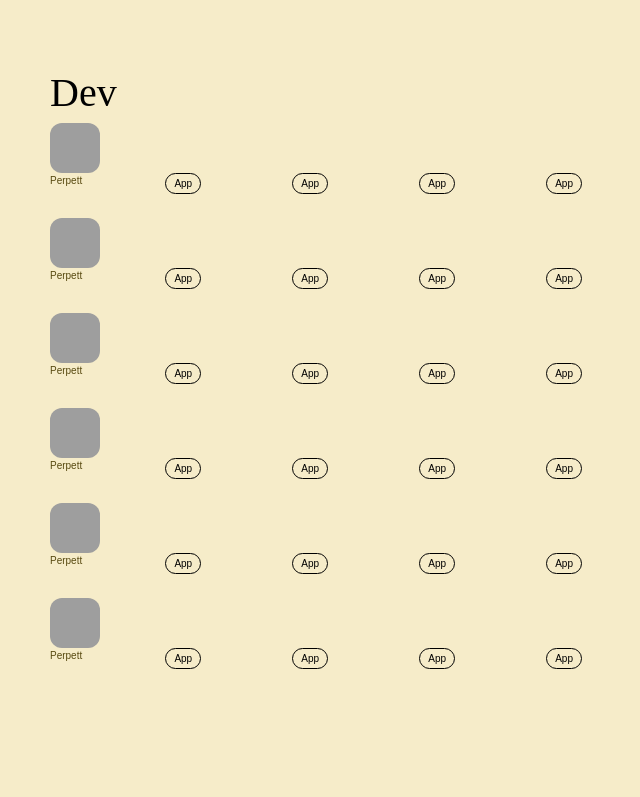
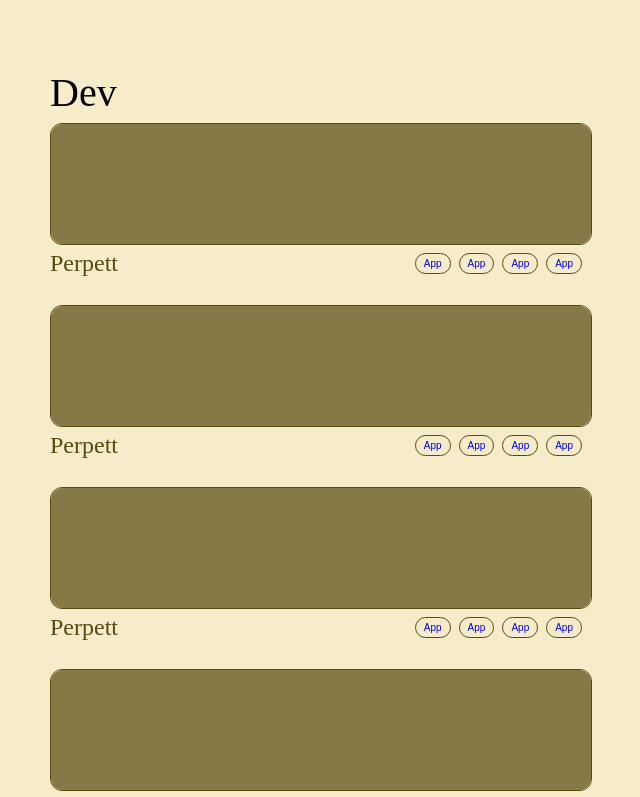
Before and after one commit to moonozz/portfolio, a React (Create React App) app: page / in a window 1280 px wide. Shown: the part 1300-2097 px from the top of the page, without its empty margins (610-1250 px from the left). Built offline with nearby package versions, Linux system fonts and the light colour scheme; grey boxes are pictures that could not be loaded; a web font is replaced by a local one.

Commit message:
:zap: Feat: Card 컴포넌트생성

```diff
--- a/src/component/Card.jsx
+++ b/src/component/Card.jsx
@@ -1,21 +1,28 @@
 import React from 'react';
-import styled from 'styled-components';
+import { Link } from 'react-router-dom';
+import styled, { withTheme } from 'styled-components';
 import Tag from './Tag';
-import perpettMain from '../images/perpett-main.png';
 
-function Card({ text, items }) {
+function Card({ id, text, items, imgUrl, theme }) {
   return (
-    <CardDiv>
-      <Img src={perpettMain} alt="퍼펫트" />
-      <Txt>
-        <H3 className="clashFont">{text}</H3>
-        <Tag items={items} />
-      </Txt>
-    </CardDiv>
+    <Link to={`/p/${id}`}>
+      <CardDiv>
+        <LinkDiv>
+          {/* <Img src={imgUrl} alt="퍼펫트" /> */}
+          <Img imgUrl={imgUrl} />
+          <Content>
+            <Title>{text}</Title>
+            <TagGroup>
+              <Tag items={items} borderColor={theme.color.mainDark} />
+            </TagGroup>
+          </Content>
+        </LinkDiv>
+      </CardDiv>
+    </Link>
   );
 }
 
-export default Card;
+export default withTheme(Card);
 
 const CardDiv = styled.div`
   display: flex;
@@ -23,18 +30,63 @@ const CardDiv = styled.div`
   margin-bottom: 2.4rem;
 `;
 
-const Img = styled.img`
-  border-radius: 1.2rem;
-  width: 50px;
-  height: 50px;
+const LinkDiv = styled.a`
+  /* display: flex;
+  flex-direction: column; */
+  &:hover {
+    text-decoration: none;
+    font-weight: 900;
+    /* transition: width 2s linear 4s; */
+    /* transition: all 3s ease-in-out 8s; */
+    /* transition: all cubic-bezier(0.4, 0, 1, 1) 300ms; */
+  }
 `;
 
-const Txt = styled.div`
-  display: flex;
-  flex-direction: row;
-  justify-content: space-between;
+const Img = styled.div`
+  position: relative;
+  border-radius: 1.2rem;
+  width: 100%;
+  height: 12rem;
+  background-image: url(${({ imgUrl }) => imgUrl});
+  background-repeat: no-repeat;
+  background-size: cover;
+  border: 0.1rem solid ${({ theme }) => theme.color.mainDark};
+  /* display: flex; */
+  /* justify-content: center; */
+  /* align-items: center; */
+  &:hover {
+    transition: all cubic-bezier(0.4, 0, 1, 1) 300ms;
+    height: 30.8rem;
+  }
+  &::after {
+    position: absolute;
+    top: 0;
+    right: 0;
+    left: 0;
+    bottom: 0;
+    content: '';
+    background-color: ${({ theme }) => theme.color.mainDark};
+    /* mix-blend-mode: normal; */
+    opacity: 0.7;
+    border-radius: 1.2rem;
+  }
 `;
 
-const H3 = styled.h3`
+const Content = styled.div`
+  display: flex;
+  justify-content: space-between;
+  align-items: center;
+`;
+
+const TagGroup = styled.div`
+  display: flex;
+`;
+
+const Title = styled.h4`
   color: ${({ theme }) => theme.color.mainDark};
+  font-family: 'Clash Display';
+  font-size: 2.4rem;
+  &:hover {
+    /* font-weight: 900; */
+  }
 `;
```
